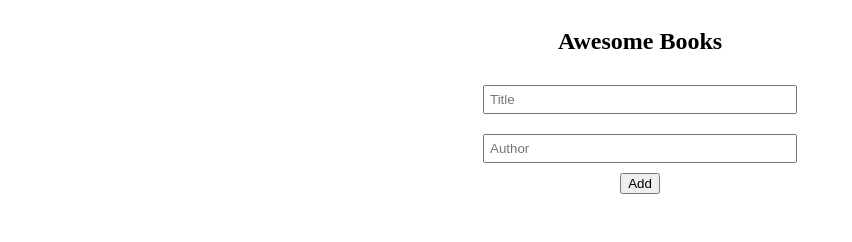
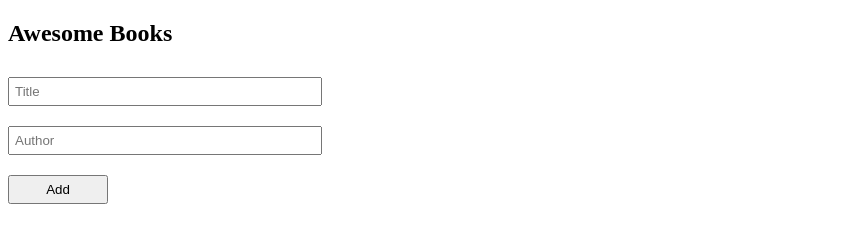
Before and after one commit to RitobrotoMukherjee/awesome-book-module-2, a website: page pages/index.html in a window 1280 px wide. Shown: the whole page, without its empty margins (0-852 px from the left). Drawn offline with Linux system fonts and the light colour scheme.

```diff
--- a/css/style.css
+++ b/css/style.css
@@ -1,24 +1,16 @@
-main{
-    display: flex;
-    flex-direction: column;
-    align-items: center;
-    justify-content: center;
-    text-align: center;
-}
-
-section {
-    width: 75%;
-}
-
 #book-add {
     display: flex;
     flex-direction: column;
-    align-items: center;
-    justify-content: start;
-}
+ }
 
 input {
     width: 300px;
-    margin: 10px auto;
+    margin: 10px 0;
     padding: 5px;
 }
+
+button {
+    width: 100px;
+    margin: 10px 0;
+    padding: 5px;
+}
```
